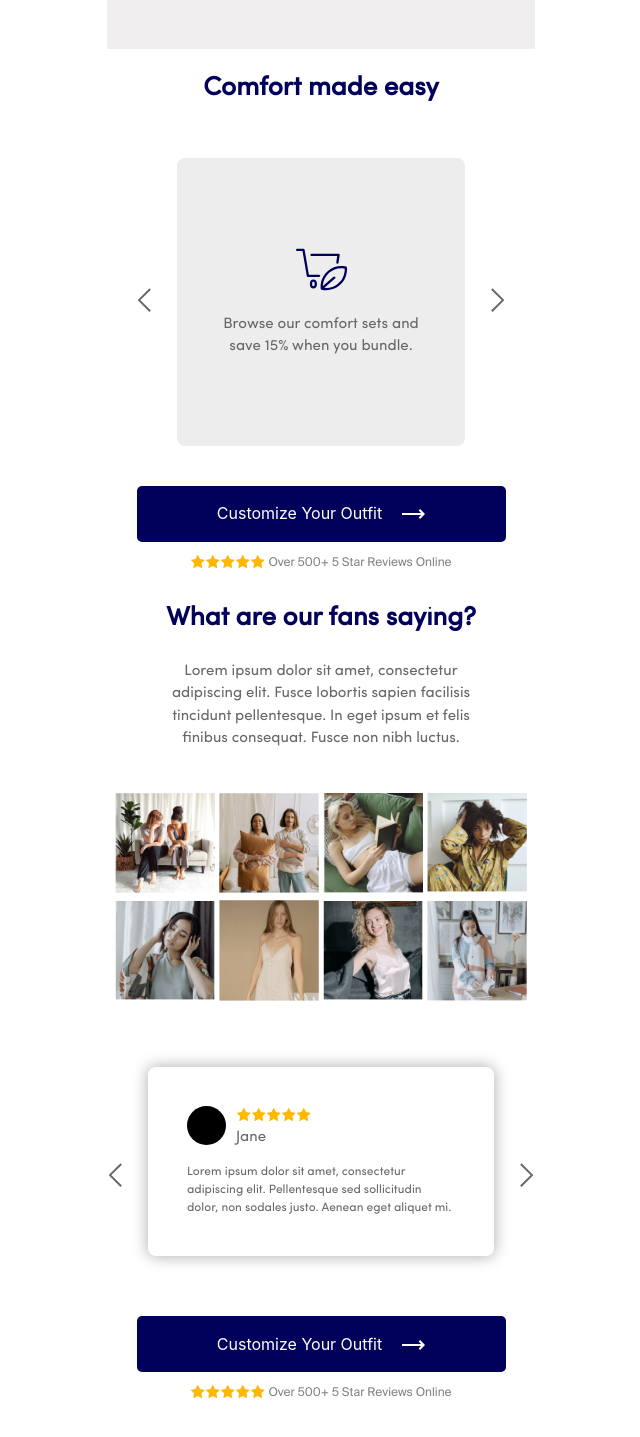
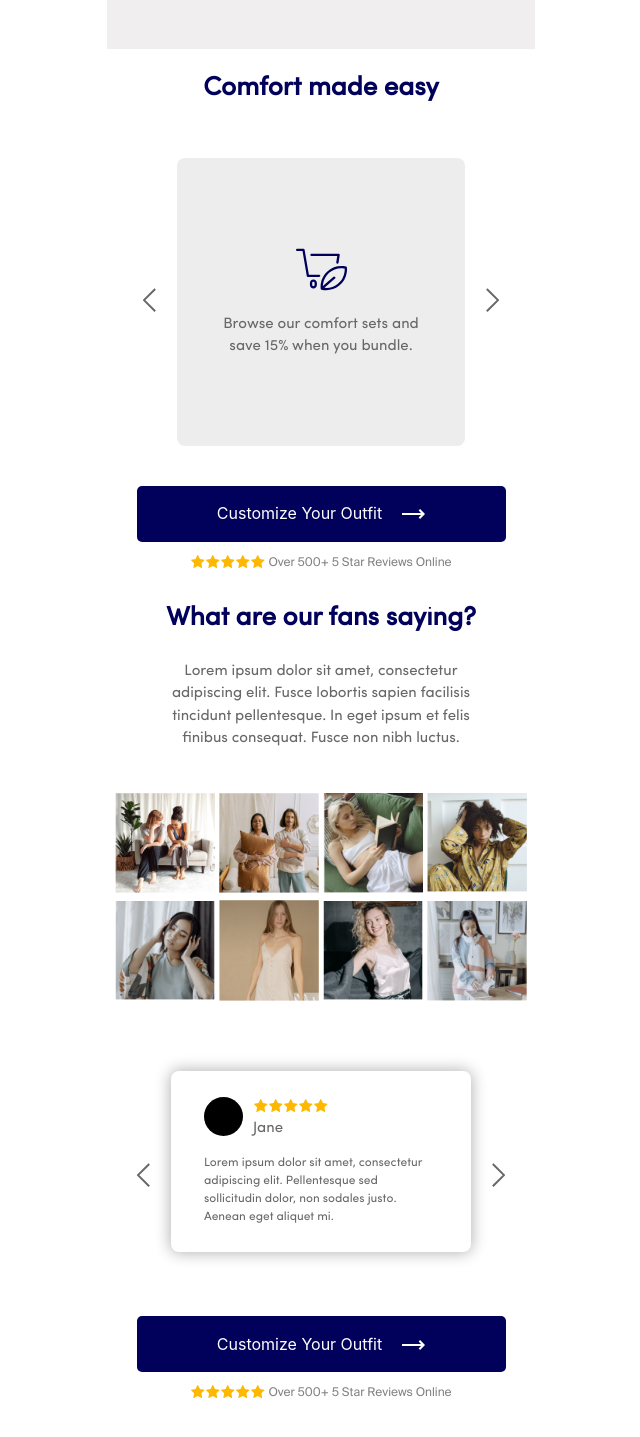
Before and after one commit to OlhaSuchok/testTask-ByTeex, a React (Create React App) app: page / in a window 1280 px wide. Shown: the part 3836-5273 px from the top of the page, without its empty margins (319-959 px from the left). Built offline with nearby package versions, Linux system fonts and the light colour scheme.

Commit message:
Fixed card item margin on the Content section

```diff
--- a/src/components/ContentSection/ContentSection.styled.js
+++ b/src/components/ContentSection/ContentSection.styled.js
@@ -246,9 +246,9 @@ export const CardListMobile = styled.ul`
 `;
 
 export const CardListItemMobile = styled.li`
-  width: 346px;
+  width: 300px;
 
-  padding: 39px;
+  padding: 26px 33px;
   margin-right: 0;
 
   border-radius: 8px;
@@ -260,6 +260,9 @@ export const CardListItemMobile = styled.li`
   }
 
   @media screen and (min-width: ${({ theme }) => theme.breakpoints.desktop}) {
+    width: 346px;
+    padding: 39px;
+
     &:not(:last-child) {
       margin-right: 40px;
     }
@@ -321,7 +324,7 @@ export const StarListNameWrapperMobile = styled.div`
 `;
 
 export const ArrowLeftButtonMobile = styled.button`
-  margin-right: 20px;
+  margin-right: 15px;
 
   border: none;
   background-color: transparent;
@@ -330,7 +333,7 @@ export const ArrowLeftButtonMobile = styled.button`
 `;
 
 export const ArrowRightButtonMobile = styled.button`
-  margin-left: 20px;
+  margin-left: 15px;
   border: none;
   background-color: transparent;
 
--- a/src/components/UseProductSection/UseProductSection.styled.js
+++ b/src/components/UseProductSection/UseProductSection.styled.js
@@ -200,7 +200,7 @@ export const CardListItemTextMobile = styled.p`
 `;
 
 export const ArrowLeftButtonMobile = styled.button`
-  margin-right: 20px;
+  margin-right: 15px;
 
   border: none;
   background-color: transparent;
@@ -209,7 +209,7 @@ export const ArrowLeftButtonMobile = styled.button`
 `;
 
 export const ArrowRightButtonMobile = styled.button`
-  margin-left: 20px;
+  margin-left: 15px;
   border: none;
   background-color: transparent;
 
```
